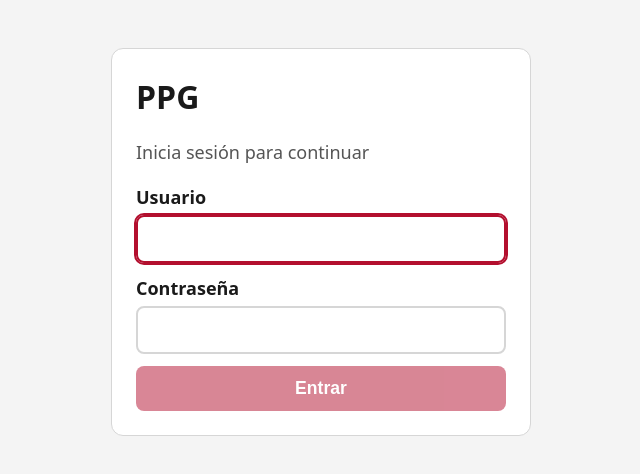
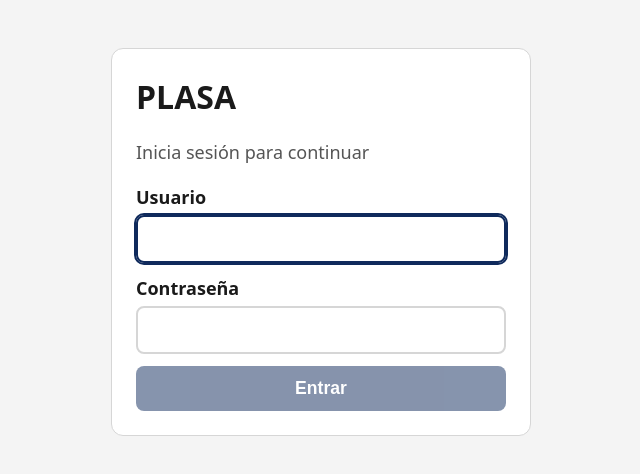
Before and after one commit to luisrlppg/ppg, a Next.js app in the folder apps/web/: page /login in a window 1280 px wide. Shown: the top 474 px of the page, without its empty margins (319-959 px from the left). Built offline with nearby package versions, Linux system fonts and the light colour scheme; no server answers.

Commit message:
feat(web): color de marca a azul marino, renombra PPG a PLASA y quita logo

```diff
--- a/apps/web/src/app/globals.css
+++ b/apps/web/src/app/globals.css
@@ -1,8 +1,10 @@
 :root {
   --ink: #1a1a1a;
   --paper: #ffffff;
-  --brand: #b30f2e;
-  --brand-dark: #8c0b24;
+  --brand: #0f2a5c;
+  --brand-dark: #0a1d40;
+  --danger: #b30f2e;
+  --danger-dark: #8c0b24;
   --ok: #1c7c3c;
   --warn-bg: #fff4e5;
   --warn-ink: #7a4c00;
@@ -210,7 +212,7 @@ select:focus {
 }
 
 .btn.ghost:hover {
-  background: rgba(179, 15, 46, 0.06);
+  background: rgba(15, 42, 92, 0.06);
 }
 
 .btn.sm {
@@ -321,20 +323,6 @@ select:focus {
   display: inline-flex;
   align-items: center;
   min-width: 0;
-}
-
-.sidebar .mark {
-  display: inline-flex;
-  align-items: center;
-  justify-content: center;
-  width: 28px;
-  height: 28px;
-  border-radius: 6px;
-  background: var(--brand);
-  color: #fff;
-  font-weight: 800;
-  font-size: 0.85rem;
-  flex: none;
 }
 
 .app-layout.collapsed .brand-text {
@@ -560,7 +548,7 @@ select:focus {
 
 .badge.critico {
   background: #fcd7d7;
-  color: var(--brand-dark);
+  color: var(--danger-dark);
 }
 
 .badge.info {
@@ -1100,8 +1088,8 @@ select:focus {
 
 .btn.danger {
   background: transparent;
-  color: var(--brand-dark);
-  border: 2px solid var(--brand-dark);
+  color: var(--danger-dark);
+  border: 2px solid var(--danger-dark);
 }
 
 .btn.danger:hover {
@@ -1306,7 +1294,7 @@ select:focus {
 }
 
 .status-dot.critico {
-  background: var(--brand);
+  background: var(--danger);
 }
 
 /* ---- Stepper de proceso ---- */
@@ -1399,7 +1387,7 @@ select:focus {
 }
 
 .stat-card.alert .stat-value {
-  color: var(--brand);
+  color: var(--danger);
 }
 
 /* ---- Documento de venta (PDF) ---- */
--- a/apps/web/src/app/layout.tsx
+++ b/apps/web/src/app/layout.tsx
@@ -3,8 +3,8 @@ import { PreferencesProvider } from "@/lib/preferences";
 import "./globals.css";
 
 export const metadata: Metadata = {
-  title: "PPG ERP",
-  description: "ERP de producción PPG",
+  title: "PLASA ERP",
+  description: "ERP de producción PLASA",
 };
 
 export default function RootLayout({
--- a/apps/web/src/app/login/page.tsx
+++ b/apps/web/src/app/login/page.tsx
@@ -35,7 +35,7 @@ export default function LoginPage() {
 
   return (
     <main className="screen card center-card">
-      <h1>PPG</h1>
+      <h1>PLASA</h1>
       <p className="muted">Inicia sesión para continuar</p>
       <form onSubmit={onSubmit}>
         <label>
--- a/apps/web/src/app/tienda/[productId]/page.tsx
+++ b/apps/web/src/app/tienda/[productId]/page.tsx
@@ -147,7 +147,7 @@ export default function TiendaPage() {
     <div style={{ minHeight: "100vh", background: "#f5f5f5" }}>
       <div style={{ background: "white", borderBottom: "1px solid #ddd", padding: "12px 24px" }}>
         <div style={{ maxWidth: 700, margin: "0 auto", display: "flex", justifyContent: "space-between", alignItems: "center" }}>
-          <span style={{ fontWeight: "bold", fontSize: "1.1em" }}>PPG ERP</span>
+          <span style={{ fontWeight: "bold", fontSize: "1.1em" }}>PLASA ERP</span>
           <a href="/productos" style={{ color: "var(--brand)", textDecoration: "none" }}>Admin</a>
         </div>
       </div>
--- a/apps/web/src/components/app-shell.tsx
+++ b/apps/web/src/components/app-shell.tsx
@@ -57,7 +57,7 @@ export default function AppShell({ children }: { children: React.ReactNode }) {
   if (!user) {
     return (
       <main className="screen card center-card">
-        <h1>PPG</h1>
+        <h1>PLASA</h1>
         <p className="muted">Inicia sesión para continuar.</p>
         <Link className="btn primary block" href="/login" style={{ marginTop: 16 }}>
           Iniciar sesión
@@ -71,8 +71,7 @@ export default function AppShell({ children }: { children: React.ReactNode }) {
       <aside className="sidebar">
         <div className="sidebar-header">
           <span className="brand">
-            <span className="mark">P</span>
-            <span className="brand-text">PPG</span>
+            <span className="brand-text">PLASA</span>
           </span>
           <button
             type="button"
--- a/apps/web/src/components/ventas/documento-venta-pdf.tsx
+++ b/apps/web/src/components/ventas/documento-venta-pdf.tsx
@@ -12,7 +12,7 @@ export interface DocumentoPDFProps {
 }
 
 const IVA = 0.16;
-const BRAND = "#b30f2e";
+const BRAND = "#0f2a5c";
 const INK = "#1a1a1a";
 const MUTED = "#777777";
 const LINE = "#d6d6d6";
@@ -131,8 +131,8 @@ export function DocumentoPDF({ venta, cobrarIva, imagenes, formatCantidad }: Doc
       title={`Venta ${venta.numero}`}
       author="Plásticos Plasa"
       subject="Documento de venta"
-      creator="PPG ERP"
-      producer="PPG ERP"
+      creator="PLASA ERP"
+      producer="PLASA ERP"
     >
       <Page size="A4" style={styles.page}>
         <View style={styles.header}>
```
Also changed, not shown: 2 other files (tests, documents, lock files or other folders).
